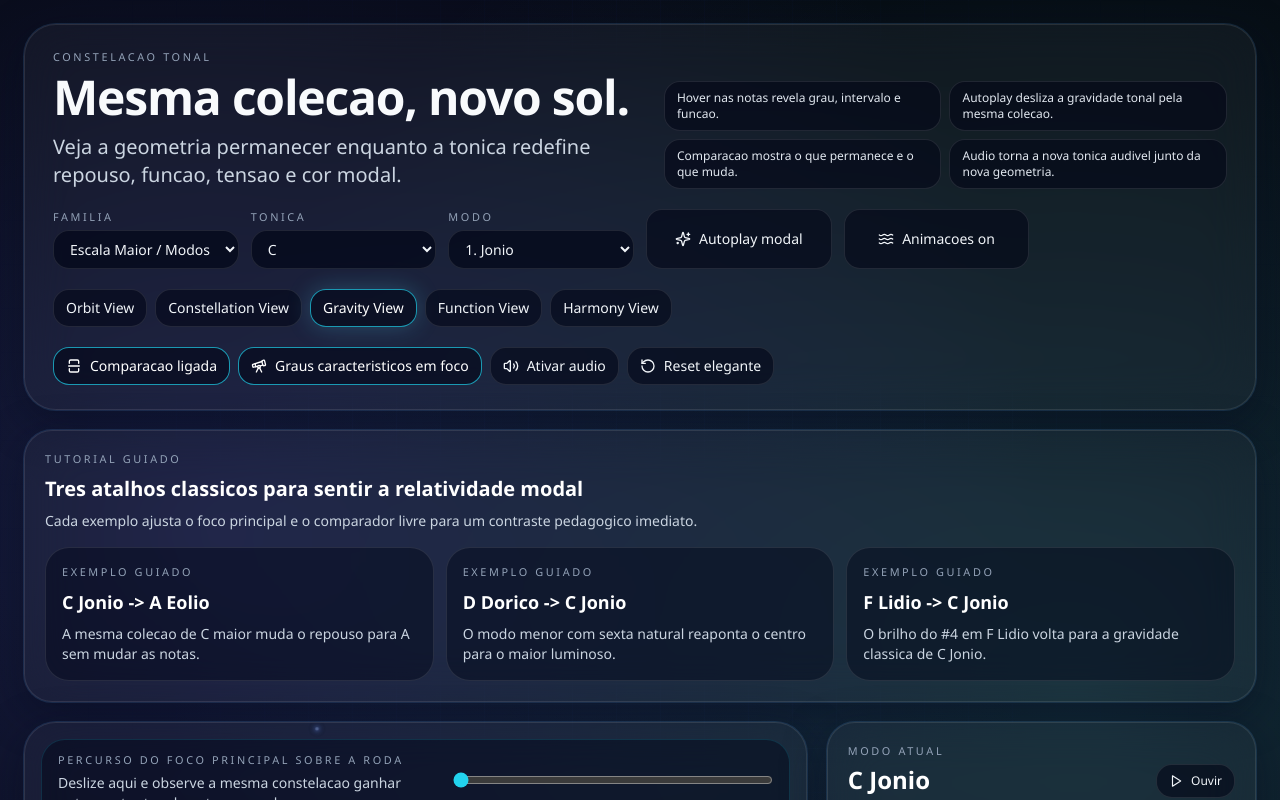
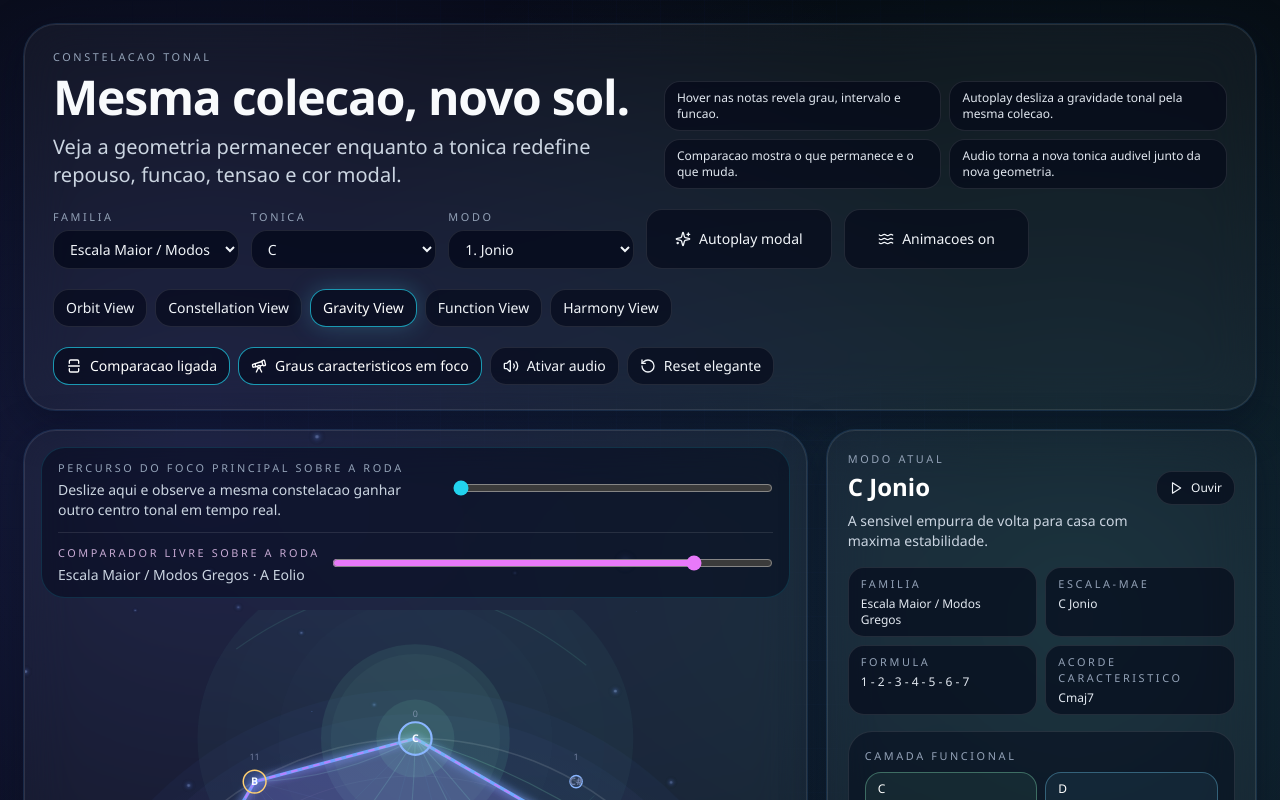
Before and after one commit to Maycon005/constelacao-tonal, a React (Vite) app: page / in a window 1280 px wide. Shown: the top 800 px of the page. Built offline with nearby package versions, Linux system fonts and the light colour scheme; the HTML template or start-up script is replaced by a standard one.

Commit message:
Remove tutorial guiado da interface

```diff
--- a/src/App.tsx
+++ b/src/App.tsx
@@ -1,7 +1,6 @@
 import { startTransition, useEffect, useState } from "react";
 import { ComparisonPanel } from "./components/ComparisonPanel";
 import { ControlBar } from "./components/ControlBar";
-import { GuidedTutorial } from "./components/GuidedTutorial";
 import { InfoPanel } from "./components/InfoPanel";
 import { ModalVisualizer } from "./components/ModalVisualizer";
 import { RelativeLab } from "./components/RelativeLab";
@@ -157,16 +156,6 @@ function App() {
           onPlayMode={handlePlayMode}
         />
 
-        <GuidedTutorial
-          onApplyExample={(source, target) => {
-            setSelection(source);
-            setPairedSelection(target);
-            setCompareSelection(target);
-            setCompare(true);
-            setView("gravity");
-          }}
-        />
-
         <div className="grid gap-5 xl:grid-cols-[1.55fr_0.85fr]">
           <ModalVisualizer
             context={context}
--- a/src/components/GuidedTutorial.tsx
+++ /dev/null
@@ -1,65 +0,0 @@
-import { motion } from "framer-motion";
-import type { SelectionState } from "../types/music";
-
-interface TutorialExample {
-  title: string;
-  source: SelectionState;
-  target: SelectionState;
-  note: string;
-}
-
-interface GuidedTutorialProps {
-  onApplyExample: (source: SelectionState, target: SelectionState) => void;
-}
-
-const EXAMPLES: TutorialExample[] = [
-  {
-    title: "C Jonio -> A Eolio",
-    source: { family: "major", tonic: "C", modeIndex: 0 },
-    target: { family: "major", tonic: "A", modeIndex: 5 },
-    note: "A mesma colecao de C maior muda o repouso para A sem mudar as notas."
-  },
-  {
-    title: "D Dorico -> C Jonio",
-    source: { family: "major", tonic: "D", modeIndex: 1 },
-    target: { family: "major", tonic: "C", modeIndex: 0 },
-    note: "O modo menor com sexta natural reaponta o centro para o maior luminoso."
-  },
-  {
-    title: "F Lidio -> C Jonio",
-    source: { family: "major", tonic: "F", modeIndex: 3 },
-    target: { family: "major", tonic: "C", modeIndex: 0 },
-    note: "O brilho do #4 em F Lidio volta para a gravidade classica de C Jonio."
-  }
-];
-
-export function GuidedTutorial({ onApplyExample }: GuidedTutorialProps) {
-  return (
-    <section className="glass-panel rounded-[28px] p-4 md:p-5">
-      <div className="flex flex-col gap-4">
-        <div>
-          <p className="panel-label mb-2">Tutorial Guiado</p>
-          <h3 className="text-xl font-semibold text-white">Tres atalhos classicos para sentir a relatividade modal</h3>
-          <p className="mt-2 max-w-3xl text-sm text-slate-300">
-            Cada exemplo ajusta o foco principal e o comparador livre para um contraste pedagogico imediato.
-          </p>
-        </div>
-
-        <div className="grid gap-3 xl:grid-cols-3">
-          {EXAMPLES.map((example) => (
-            <motion.button
-              key={example.title}
-              whileHover={{ y: -4 }}
-              className="rounded-[24px] border border-white/10 bg-slate-950/45 p-4 text-left transition hover:border-cyan-400/40 hover:bg-cyan-400/5"
-              onClick={() => onApplyExample(example.source, example.target)}
-            >
-              <div className="panel-label mb-2">Exemplo guiado</div>
-              <div className="text-lg font-semibold text-white">{example.title}</div>
-              <div className="mt-2 text-sm text-slate-300">{example.note}</div>
-            </motion.button>
-          ))}
-        </div>
-      </div>
-    </section>
-  );
-}
```
